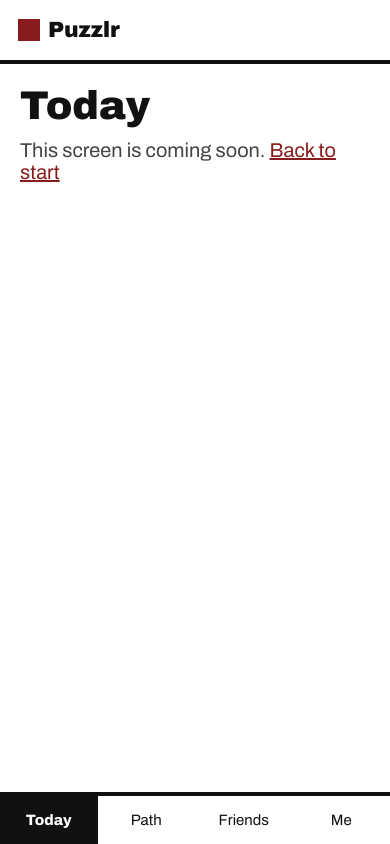
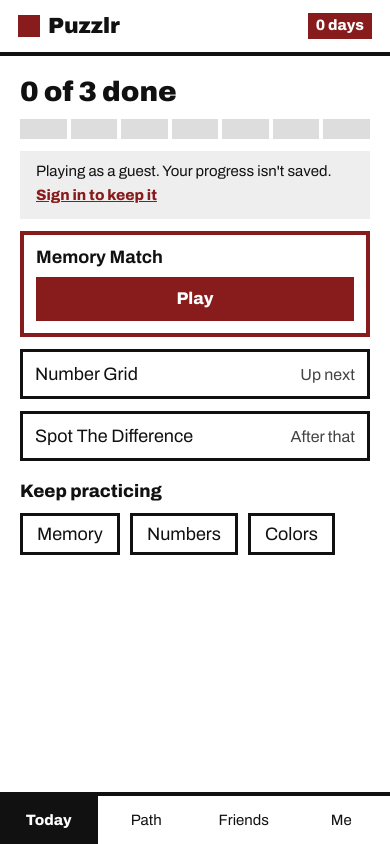
Before and after one commit to kimayajoshi18/320-brain-games, a React (Vite) app: page /home in a window 390 px wide. Built offline with nearby package versions, Linux system fonts and the light colour scheme.

Commit message:
Build the Today screen
Shows today's three with one clear next game, the streak panel with this week's days, and Keep practicing links. Guests get a reminder that their progress isn't saved. Also loads global styles before screen styles so overrides apply.

```diff
--- a/src/App.tsx
+++ b/src/App.tsx
@@ -1,6 +1,7 @@
 import { BrowserRouter, Navigate, Route, Routes } from 'react-router'
 import AppStateProvider from './state/AppStateProvider.tsx'
 import ComingSoon from './screens/ComingSoon.tsx'
+import Home from './screens/Home.tsx'
 import Landing from './screens/Landing.tsx'
 import Onboarding from './screens/Onboarding.tsx'
 
@@ -11,7 +12,7 @@ export default function App() {
         <Routes>
           <Route path="/" element={<Landing />} />
           <Route path="/onboarding" element={<Onboarding />} />
-          <Route path="/home" element={<ComingSoon name="Today" />} />
+          <Route path="/home" element={<Home />} />
           <Route path="/play/:gameId" element={<ComingSoon name="Game" />} />
           <Route path="/results" element={<ComingSoon name="Results" />} />
           <Route path="/profile" element={<ComingSoon name="Profile" />} />
--- /dev/null
+++ b/src/components/MainShell.tsx
@@ -0,0 +1,26 @@
+import type { ReactNode } from 'react'
+import { useAppState } from '../state/context.ts'
+import { currentStreak } from '../state/store.ts'
+import { plural } from '../lib/format.ts'
+import AppShell from './AppShell.tsx'
+
+/** Shell for the main tabs (Today, Path, Friends, Profile): nav plus the streak badge. */
+export default function MainShell({ mobileRight, children }: { mobileRight?: ReactNode; children: ReactNode }) {
+  const { state } = useAppState()
+  const streak = currentStreak(state)
+
+  return (
+    <AppShell
+      nav
+      brandTo="/home"
+      right={
+        <span className="badge" title="Current streak">
+          {plural(streak, 'day')}
+        </span>
+      }
+      mobileRight={mobileRight}
+    >
+      {children}
+    </AppShell>
+  )
+}
--- /dev/null
+++ b/src/components/WeekBar.tsx
@@ -0,0 +1,18 @@
+const DAY_NAMES = ['Monday', 'Tuesday', 'Wednesday', 'Thursday', 'Friday', 'Saturday', 'Sunday']
+
+/** Seven cells for this week, filled for each day the daily three were finished. */
+export default function WeekBar({ days, className }: { days: boolean[]; className?: string }) {
+  return (
+    <div className={['week-bar', className].filter(Boolean).join(' ')} role="list" aria-label="This week">
+      {days.map((done, i) => (
+        <span
+          key={i}
+          role="listitem"
+          className={done ? 'done' : undefined}
+          title={`${DAY_NAMES[i]}: ${done ? 'done' : 'not done'}`}
+          aria-label={`${DAY_NAMES[i]}: ${done ? 'done' : 'not done'}`}
+        />
+      ))}
+    </div>
+  )
+}
--- a/src/components/layout.css
+++ b/src/components/layout.css
@@ -159,6 +159,23 @@
   }
 }
 
+/* ---------- Week bar ---------- */
+
+.week-bar {
+  display: grid;
+  grid-template-columns: repeat(7, 1fr);
+  gap: 4px;
+}
+
+.week-bar span {
+  height: 24px;
+  background: var(--grey-3);
+}
+
+.week-bar span.done {
+  background: var(--red);
+}
+
 /* ---------- Task header (games and results) ---------- */
 
 .task-header {
--- a/src/main.tsx
+++ b/src/main.tsx
@@ -1,7 +1,8 @@
 import { StrictMode } from 'react'
 import { createRoot } from 'react-dom/client'
+// Global styles first so screen styles can override the shared primitives.
+import './styles/global.css'
 import App from './App.tsx'
-import './styles/global.css'
 
 createRoot(document.getElementById('root')!).render(
   <StrictMode>
--- /dev/null
+++ b/src/screens/Home.css
@@ -0,0 +1,223 @@
+.home {
+  display: grid;
+  grid-template-columns: minmax(0, 1fr) 260px;
+  gap: 32px;
+}
+
+.home-main {
+  display: flex;
+  flex-direction: column;
+  gap: 20px;
+}
+
+.home-title {
+  font-size: 40px;
+  font-weight: 900;
+}
+
+.home-week {
+  display: none;
+}
+
+.guest-note {
+  display: flex;
+  flex-wrap: wrap;
+  align-items: center;
+  gap: 4px 12px;
+  padding: 12px 16px;
+  background: var(--grey-1);
+  font-size: 18px;
+}
+
+.guest-note .link-button {
+  color: var(--red);
+  font-weight: 800;
+  text-decoration: underline;
+}
+
+.daily-cards {
+  display: grid;
+  grid-template-columns: repeat(3, 1fr);
+  gap: 16px;
+  margin: 0;
+  padding: 0;
+  list-style: none;
+}
+
+.daily-card {
+  display: flex;
+  flex-direction: column;
+  gap: 10px;
+  min-height: 230px;
+  padding: 17px;
+  border: var(--rule-thin);
+}
+
+.daily-card-art {
+  flex: 1;
+  display: flex;
+  align-items: center;
+  justify-content: center;
+  min-height: 90px;
+  padding: 12px;
+  background: var(--grey-2);
+}
+
+.daily-card-art svg {
+  width: 100%;
+  max-width: 140px;
+  height: 100%;
+  max-height: 96px;
+}
+
+.daily-card b {
+  font-size: 20px;
+}
+
+.daily-card-status {
+  font-size: 18px;
+  color: var(--muted);
+}
+
+.daily-card.is-done {
+  border-color: var(--grey-1);
+  background: var(--grey-1);
+}
+
+.daily-card.is-done .daily-card-art {
+  background: var(--grey-3);
+}
+
+.daily-card.is-next {
+  padding: 16px;
+  border: 4px solid var(--red);
+}
+
+.daily-card .title-mobile {
+  display: none;
+}
+
+.all-done {
+  font-size: 20px;
+}
+
+.practice-title {
+  margin-top: 8px;
+  font-size: 20px;
+  font-weight: 800;
+}
+
+.practice-list {
+  display: flex;
+  flex-wrap: wrap;
+  gap: 10px;
+}
+
+.streak-panel {
+  align-self: start;
+  gap: 14px;
+  padding: 24px;
+}
+
+.streak-number {
+  color: var(--red);
+  font-size: 72px;
+  font-weight: 900;
+  line-height: 1;
+}
+
+.streak-label {
+  font-size: 22px;
+  font-weight: 800;
+}
+
+.streak-hint {
+  font-size: 17px;
+  color: var(--muted);
+}
+
+@media (max-width: 760px) {
+  .home {
+    grid-template-columns: 1fr;
+  }
+
+  .home-main {
+    gap: 12px;
+  }
+
+  .home-title {
+    font-size: 28px;
+  }
+
+  .home-title .desktop-only {
+    display: none;
+  }
+
+  .home-week {
+    display: grid;
+  }
+
+  .home-week span {
+    height: 20px;
+  }
+
+  .guest-note {
+    font-size: 15px;
+  }
+
+  .daily-cards {
+    grid-template-columns: 1fr;
+    gap: 12px;
+  }
+
+  .daily-card {
+    min-height: 0;
+    padding: 12px;
+    font-size: 18px;
+  }
+
+  .daily-card.is-next {
+    padding: 12px;
+  }
+
+  .daily-card-art,
+  .daily-card .title-desktop {
+    display: none;
+  }
+
+  .daily-card .title-mobile {
+    display: inline;
+  }
+
+  .daily-card b {
+    font-size: 18px;
+  }
+
+  .daily-card.is-done,
+  .daily-card.is-upcoming {
+    flex-direction: row;
+    justify-content: space-between;
+    align-items: baseline;
+  }
+
+  .daily-card.is-done {
+    padding: 14px;
+  }
+
+  .daily-card.is-done b,
+  .daily-card.is-upcoming b {
+    font-weight: 400;
+  }
+
+  .daily-card-status {
+    font-size: 16px;
+  }
+
+  .practice-title {
+    font-size: 18px;
+  }
+
+  .streak-panel {
+    display: none;
+  }
+}
--- /dev/null
+++ b/src/screens/Home.tsx
@@ -0,0 +1,98 @@
+import { Link, useNavigate } from 'react-router'
+import GameArt from '../components/GameArt.tsx'
+import MainShell from '../components/MainShell.tsx'
+import WeekBar from '../components/WeekBar.tsx'
+import { GAMES, type GameId } from '../data/games.ts'
+import { formatNumber } from '../lib/format.ts'
+import { useAppState } from '../state/context.ts'
+import { currentStreak, dailyDoneCount, dailyOrder, nextDailyGame, weekCells } from '../state/store.ts'
+import './Home.css'
+
+export default function Home() {
+  const { state, actions } = useAppState()
+  const navigate = useNavigate()
+
+  const order = dailyOrder(state)
+  const next = nextDailyGame(state)
+  const done = dailyDoneCount(state)
+  const streak = currentStreak(state)
+  const week = weekCells(state)
+  const upcoming = order.filter((id) => !state.todayResults[id] && id !== next)
+
+  const status = (id: GameId) => {
+    const result = state.todayResults[id]
+    if (result) return { kind: 'done' as const, text: `${formatNumber(result.points)} pts` }
+    if (id === next) return { kind: 'next' as const, text: '' }
+    return { kind: 'upcoming' as const, text: upcoming.indexOf(id) === 0 ? 'Up next' : 'After that' }
+  }
+
+  return (
+    <MainShell>
+      <div className="home">
+        <section className="home-main" aria-labelledby="today-title">
+          <h1 id="today-title" className="home-title">
+            <span className="desktop-only">Today: </span>
+            {done === 3 ? 'All 3 done' : `${done} of 3 done`}
+          </h1>
+          <WeekBar days={week} className="home-week" />
+
+          {state.account.kind === 'guest' && (
+            <p className="guest-note">
+              Playing as a guest. Your progress isn't saved.
+              <button type="button" className="link-button" onClick={() => actions.signIn()}>
+                Sign in to keep it
+              </button>
+            </p>
+          )}
+
+          <ol className="daily-cards">
+            {order.map((id) => {
+              const s = status(id)
+              return (
+                <li key={id} className={`daily-card is-${s.kind}`}>
+                  <div className="daily-card-art">
+                    <GameArt game={id} />
+                  </div>
+                  <b>
+                    {s.kind === 'done' && '✓ '}
+                    <span className="title-desktop">{GAMES[id].name}</span>
+                    <span className="title-mobile">{s.kind === 'done' ? GAMES[id].name : GAMES[id].title}</span>
+                  </b>
+                  {s.kind === 'next' ? (
+                    <button type="button" className="btn btn-primary btn-sm" onClick={() => navigate(`/play/${id}`)}>
+                      Play
+                    </button>
+                  ) : (
+                    <span className="daily-card-status">{s.text}</span>
+                  )}
+                </li>
+              )
+            })}
+          </ol>
+
+          {done === 3 && (
+            <p className="all-done">
+              That's today's three. Your streak is now <b>{streak} days</b>. See you tomorrow!
+            </p>
+          )}
+
+          <h2 className="practice-title">Keep practicing</h2>
+          <div className="practice-list">
+            {order.map((id) => (
+              <Link key={id} to={`/play/${id}`} className="chip">
+                {GAMES[id].name}
+              </Link>
+            ))}
+          </div>
+        </section>
+
+        <aside className="panel streak-panel" aria-label="Streak">
+          <span className="streak-number">{streak}</span>
+          <span className="streak-label">day streak</span>
+          <WeekBar days={week} />
+          <span className="streak-hint">Finish all 3 to add a day</span>
+        </aside>
+      </div>
+    </MainShell>
+  )
+}
```
